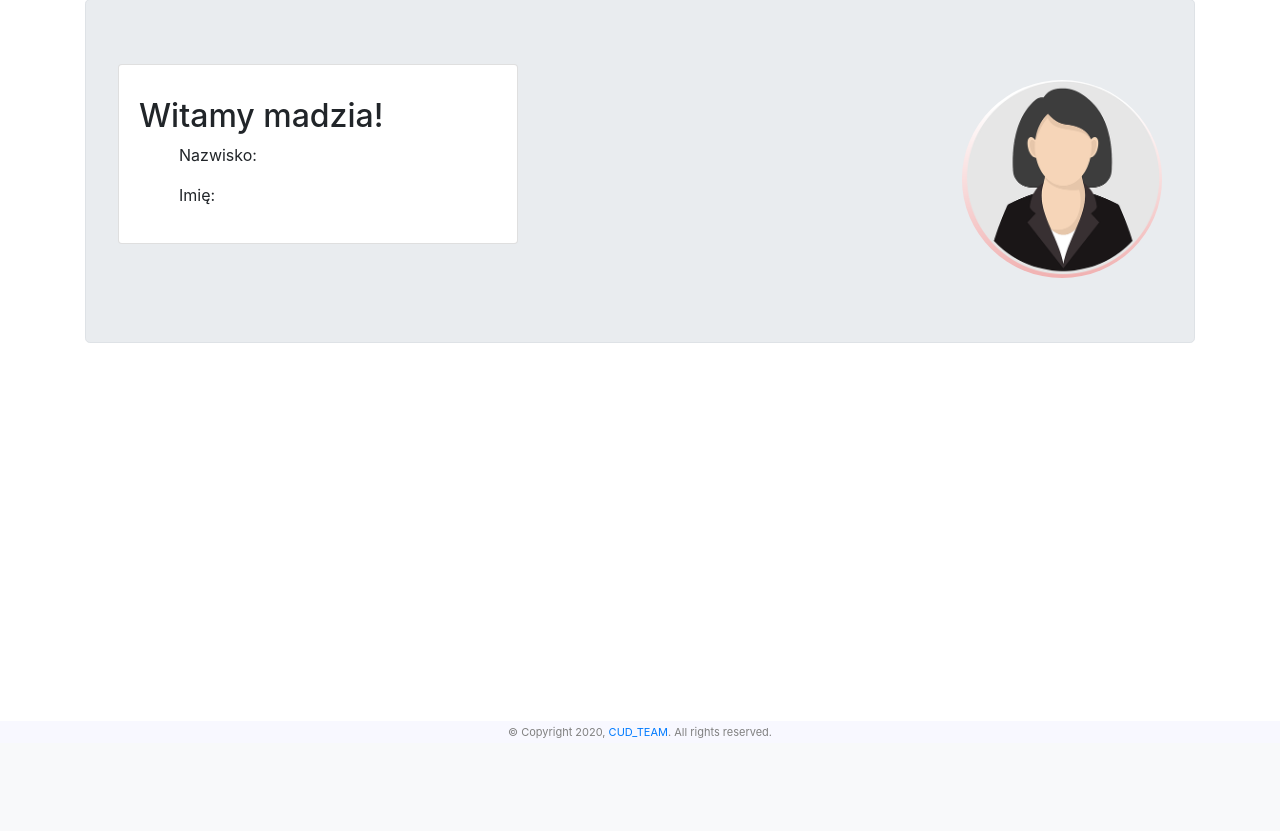
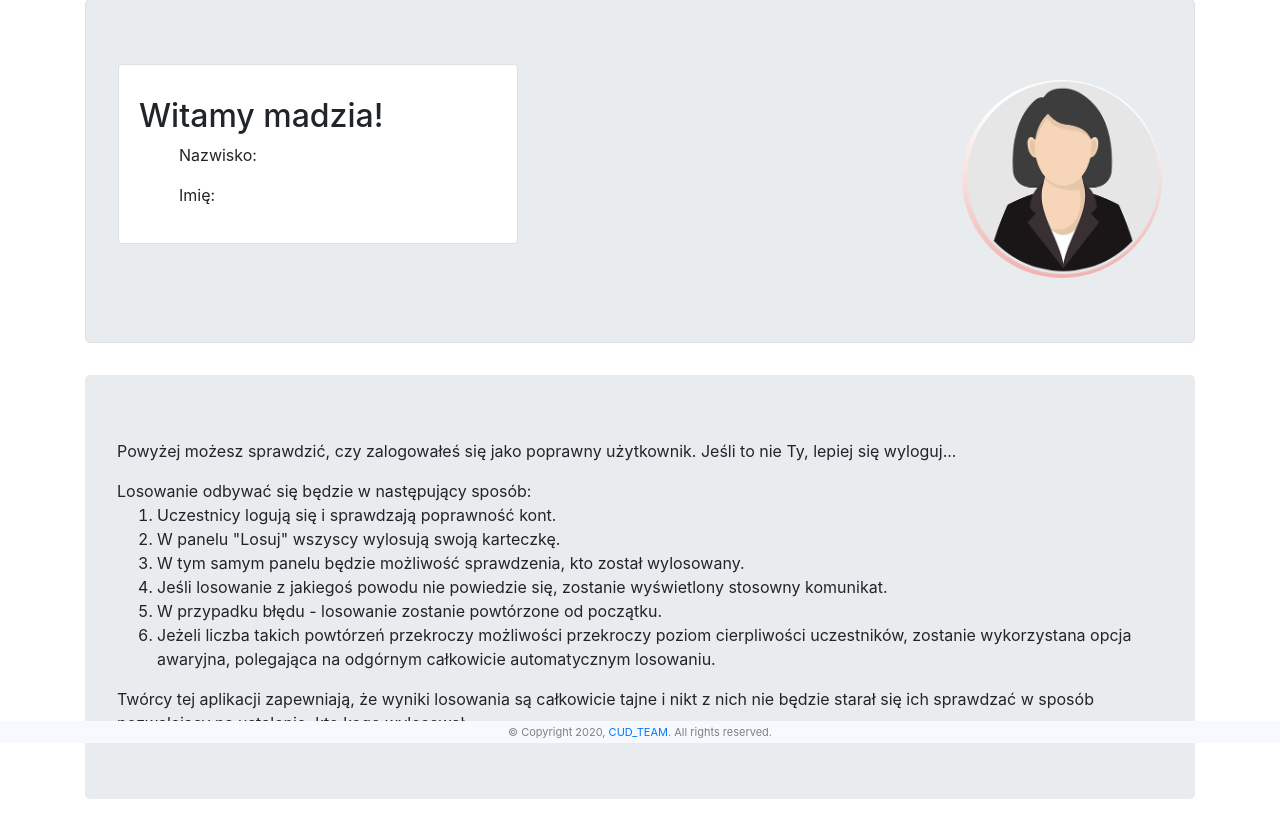
Before and after one commit to magCudak/los_szczescia, a Django app: page /profile in a window 1280 px wide. Shown: the part 57-888 px from the top of the page. Before the commit the page ends 795 px from the top, so only its background shows below. Run offline with Django 3.2, Linux system fonts and the light colour scheme; a user stored in the database is signed in; data comes from the database, SQL or seed files in the repository; some libraries are stand-ins or nearby versions.

Commit message:
LOS instruction

```diff
--- a/boxes/templates/index.html
+++ b/boxes/templates/index.html
@@ -31,8 +31,7 @@
         <p></p>
         <div>
             Jeśli bierzesz udział w losowaniu, <a class="nav-link" href="{% url 'boxes:login' %}">zaloguj się.</a>
-            Dalesze instrukcje zobaczysz w panelu użytkownika:<a class="nav-link" href="{% url 'boxes:user_profile' %}">
-            Mój profil</a>
+            Dalesze instrukcje zobaczysz w panelu użytkownika.
         </div>
         <p></p>
         <div>
--- a/boxes/templates/losuj.html
+++ b/boxes/templates/losuj.html
@@ -24,7 +24,7 @@
         <div class="jumbotron">
             {% if user.is_authenticated %}
 
-                <div class="container-fluid">
+                <div class="container-fluid" style="text-align: center;">
                     Na tej stronie znajdują się najważniejsze przyciski w aplikacji.<br>
                     Klikając perwszy przycisk, można wylosować dla siebie jedną osobę (przycisk "Losuj").<br>
                     Natomiast drugi przycisk ("Sprawdź") - pozwala na sprawdzenie, kogo się wylosowało.
--- a/boxes/templates/profile.html
+++ b/boxes/templates/profile.html
@@ -64,6 +64,31 @@
                          style="width: 200px;">
                 {% endif %}
             </div>
+
+            <div class="jumbotron">
+                Powyżej możesz sprawdzić, czy zalogowałeś się jako poprawny użytkownik. Jeśli to nie Ty, lepiej się
+                wyloguj...
+                <p></p>
+                Losowanie odbywać się będzie w następujący sposób:
+
+                <ol>
+                    <li>Uczestnicy logują się i sprawdzają poprawność kont.</li>
+                    <li>W panelu "Losuj" wszyscy wylosują swoją karteczkę.</li>
+                    <li>W tym samym panelu będzie możliwość sprawdzenia, kto został wylosowany.</li>
+                    <li>Jeśli losowanie z jakiegoś powodu nie powiedzie się, zostanie wyświetlony stosowny komunikat.
+                    </li>
+                    <li>W przypadku błędu - losowanie zostanie powtórzone
+                        <bold>od początku</bold>.
+                    </li>
+                    <li>Jeżeli liczba takich powtórzeń przekroczy możliwości przekroczy poziom cierpliwości uczestników,
+                        zostanie wykorzystana opcja awaryjna, polegająca na odgórnym całkowicie automatycznym losowaniu.
+                    </li>
+                </ol>
+
+                <p></p>
+                Twórcy tej aplikacji zapewniają, że wyniki losowania są całkowicie tajne i nikt z nich nie będzie starał
+                się ich sprawdzać w sposób pozwalający na ustalenie, kto kogo wylosował.
+            </div>
         {% endif %}
     </div>
 
```
